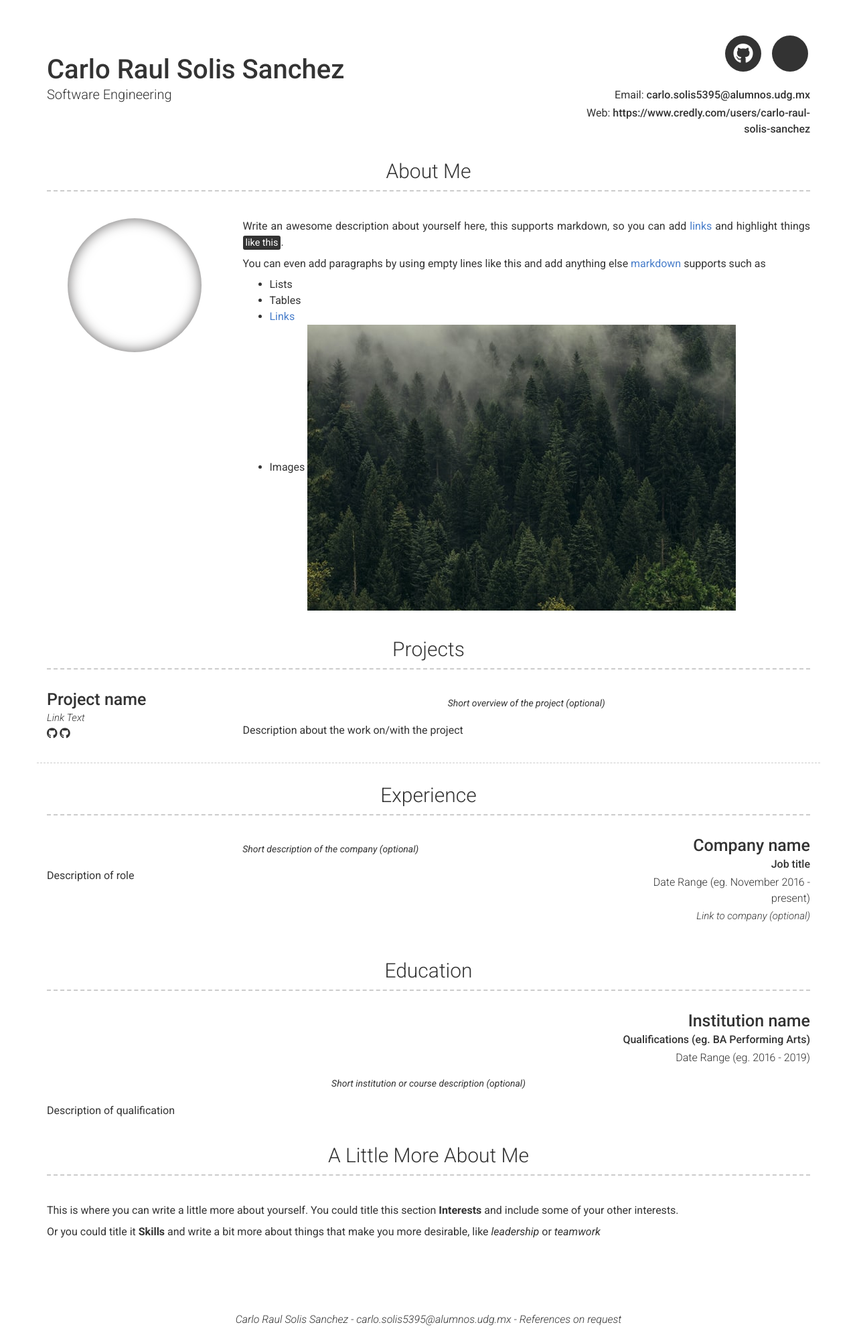
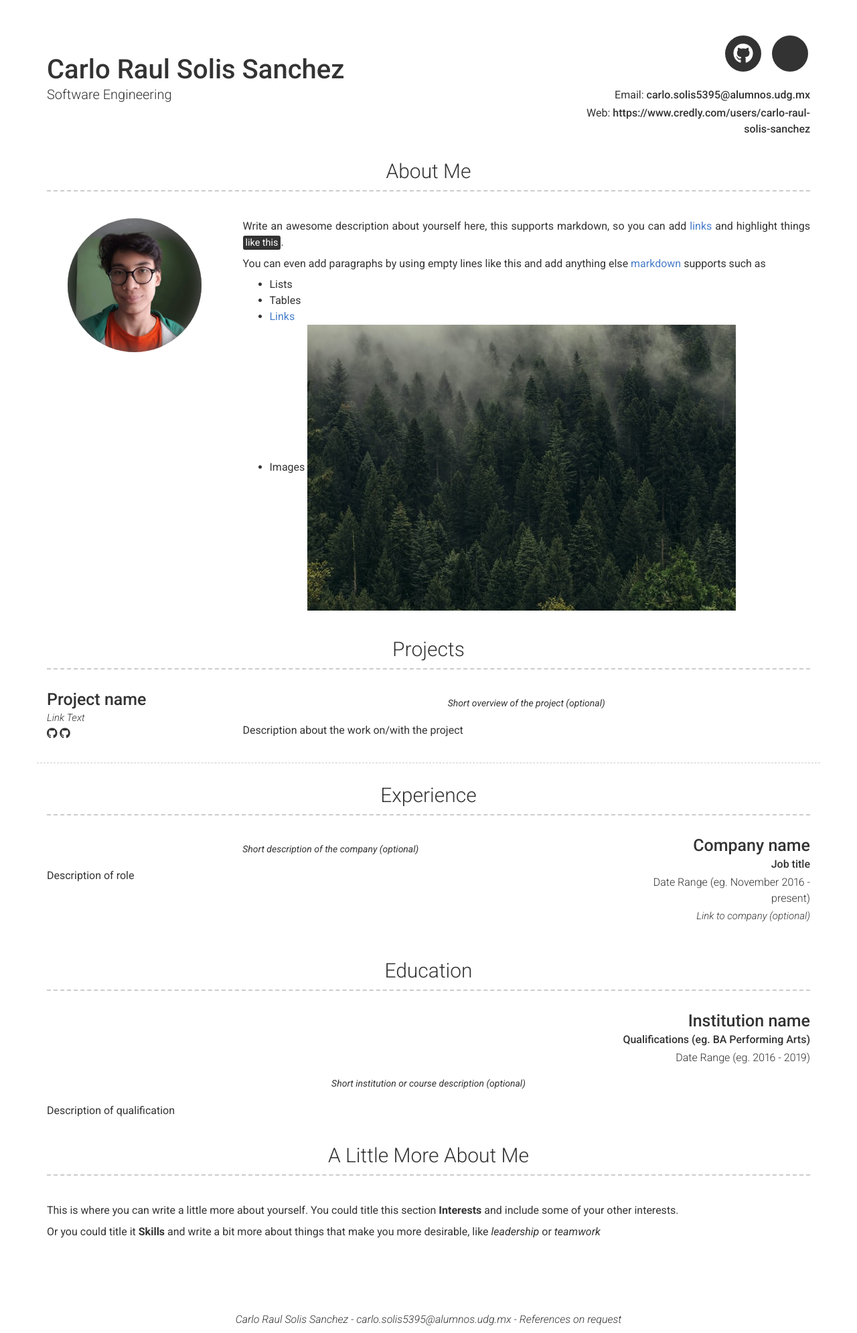
Before and after one commit to CarloRaulSolisSanchez/resume, a Jekyll site: the page built from index.md, in a window 1280 px wide. Shown: the whole page at 67% size. Built offline with Jekyll 4.4.1, drawn with Linux system fonts in a browser that asks for light colours; nearby versions of some CDN libraries.

Commit message:
Update _config.yml

```diff
--- a/_config.yml
+++ b/_config.yml
@@ -36,7 +36,7 @@ github_username:  CarloRaulSolisSanchez
 # Additional icon links
 additional_links:
 - title: Creadly
-  icon: http://www.w3.org/2000/svg
+  icon: https://fontawesome.com/icons/medal?f=classic&s=solid
   url: https://www.credly.com/users/carlo-raul-solis-sanchez
 # - title: another link
 #   icon: font awesome brand icon name (eg. fab fa-twitter) (https://fontawesome.com/icons?d=gallery&s=brands&m=free)
@@ -50,7 +50,7 @@ additional_links:
 
 # About Section
 # about_title: About Me (Use this to override about section title)
-about_profile_image: Directory of profile image (eg. images/profile.jpg)
+about_profile_image: images/profile.jpg
 about_content: | # this will include new lines to allow paragraphs
   Write an awesome description about yourself here, this supports markdown, so you can add [links](http://foobar.com) and highlight things <mark>like this</mark>.
 
```
